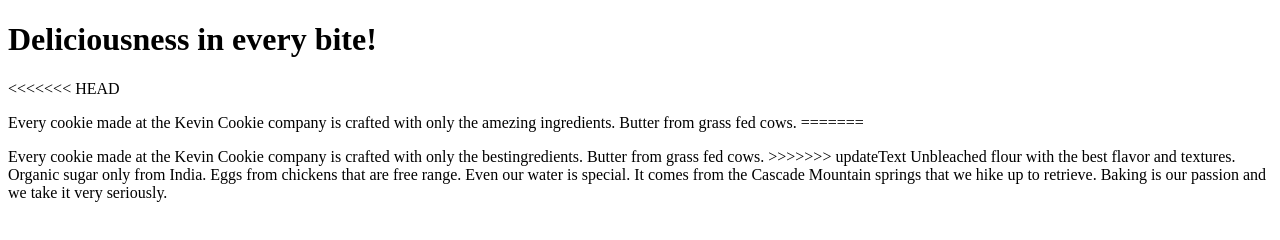
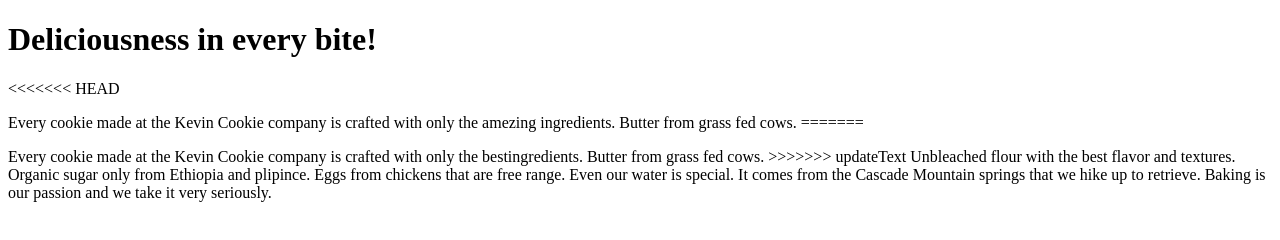
Before and after one commit to gadgenene/Github_Tutorial_Resorce, a plain HTML site: page index.htm in a window 1280 px wide. Drawn offline with Linux system fonts and the light colour scheme.

Commit message:
Update index.htm

```diff
--- a/index.htm
+++ b/index.htm
@@ -8,7 +8,7 @@
 =======
 <p>Every cookie made at the Kevin Cookie company is crafted with only the bestingredients. Butter from grass fed cows.
 >>>>>>> updateText
- Unbleached flour with the best flavor and textures. Organic sugar only from India. Eggs from chickens that are free range.
+ Unbleached flour with the best flavor and textures. Organic sugar only from Ethiopia and plipince. Eggs from chickens that are free range.
  Even our water is special. It comes from the Cascade Mountain springs that we hike up to retrieve. Baking is our passion and we take it very seriously.</p>
 
 </body>
```
